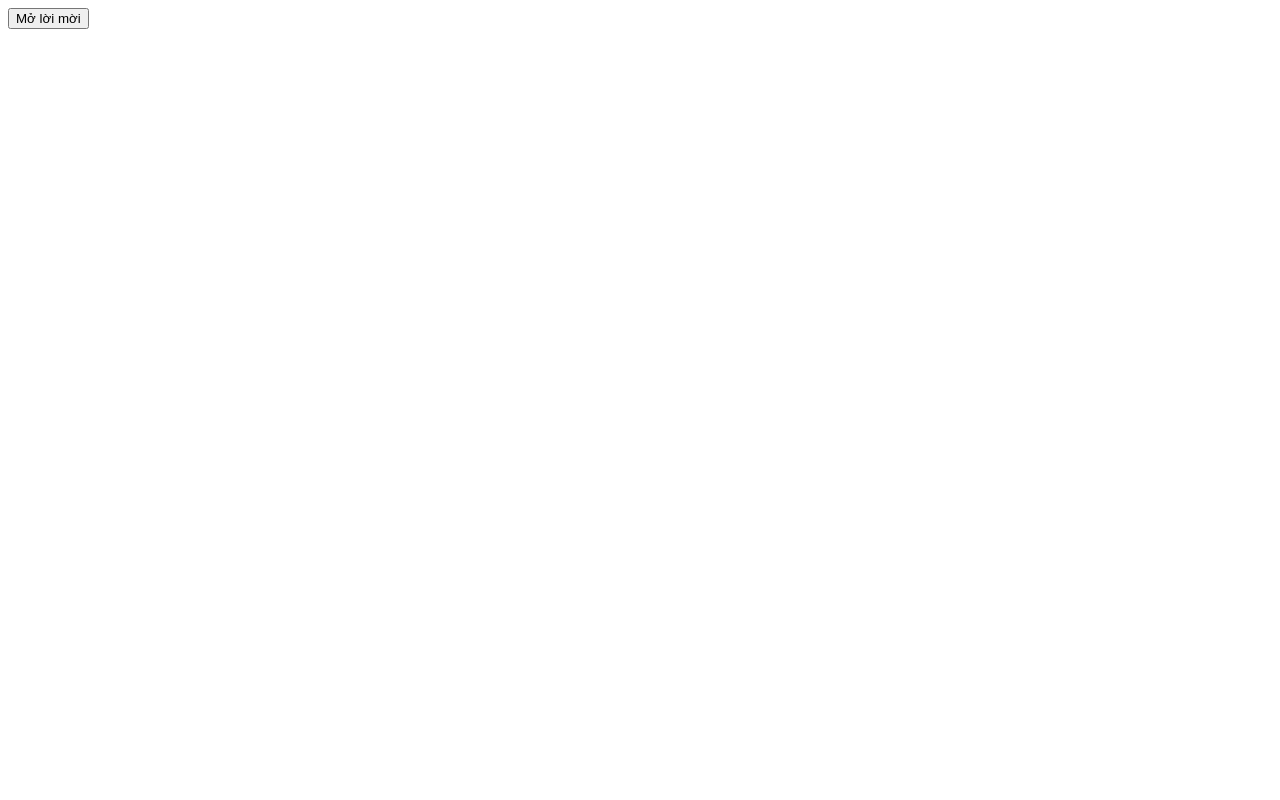
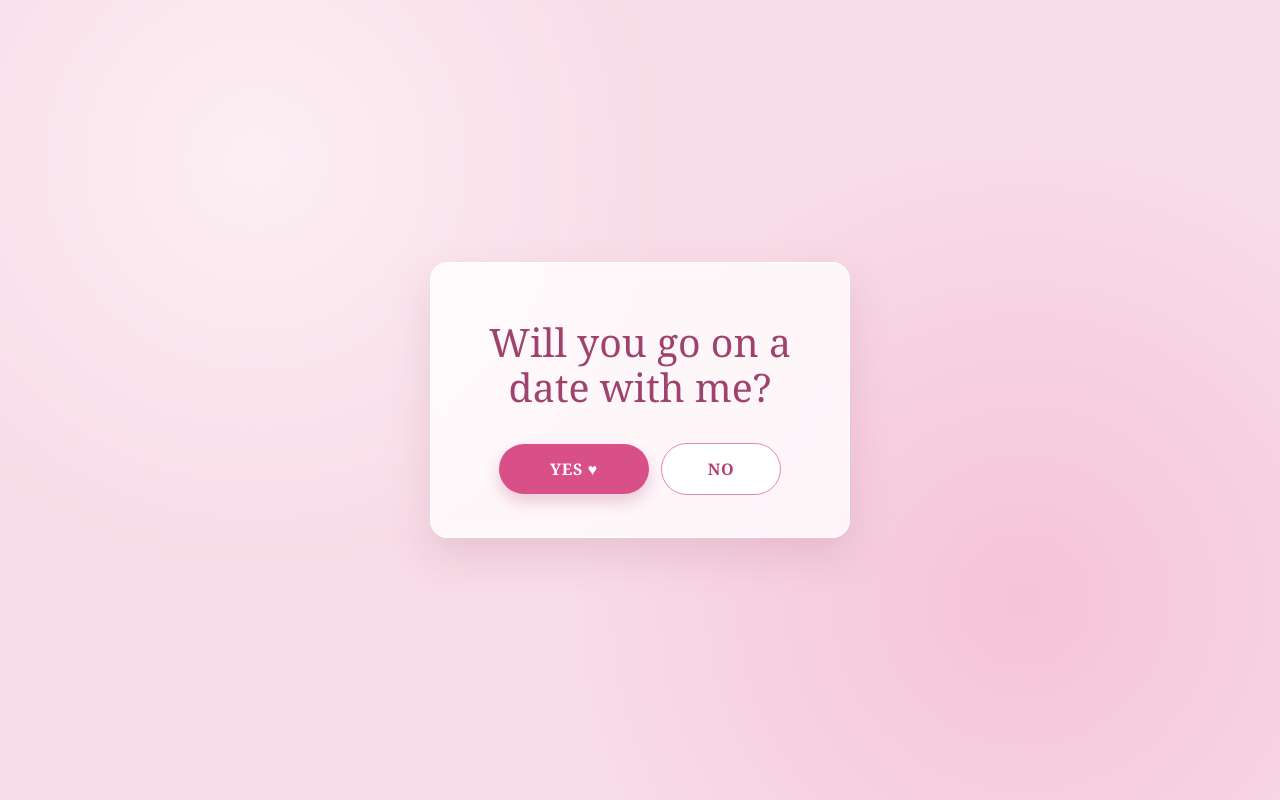
Before and after one commit to dnam-crab/my-darling-card, a React (Vite) app: page / in a window 1280 px wide. Built offline with nearby package versions, Linux system fonts and the light colour scheme.

Commit message:
feat: init question first page

```diff
--- a/src/App.tsx
+++ b/src/App.tsx
@@ -1,47 +1,20 @@
 import { useState } from "react";
-import { Envelope } from "./components/Envelope";
 import { Invitation } from "./components/Invitation";
-import { InvitationCard } from "./components/InvitationCard";
-import { MessageModal } from "./components/MessageModal";
 import { invitationConfig } from "./data/invitation";
 
-type Stage = "envelope" | "invitation" | "card";
+type Stage = "invitation";
 
 export default function App() {
-  const [stage, setStage] = useState<Stage>("envelope");
-  const [isMessageOpen, setIsMessageOpen] = useState(false);
-
-  function handleNoHover() {
-    // Placeholder: sau này thêm logic đổi vị trí nút NO bằng state/ref.
-  }
+  const [stage] = useState<Stage>("invitation");
 
   return (
     <main data-stage={stage}>
-      {stage === "envelope" && <Envelope onOpen={() => setStage("invitation")} />}
-
       {stage === "invitation" && (
         <Invitation
           question={invitationConfig.question}
           yesLabel={invitationConfig.yesLabel}
           noLabel={invitationConfig.noLabel}
-          onYes={() => setIsMessageOpen(true)}
-          onNoHover={handleNoHover}
-        />
-      )}
-
-      {stage === "card" && (
-        <InvitationCard title={invitationConfig.cardTitle} />
-      )}
-
-      {isMessageOpen && (
-        <MessageModal
-          prompt={invitationConfig.messagePrompt}
-          successMessage={invitationConfig.successMessage}
-          onClose={() => setIsMessageOpen(false)}
-          onReceiveCard={() => {
-            setIsMessageOpen(false);
-            setStage("card");
-          }}
+          onYes={() => undefined}
         />
       )}
     </main>
--- a/src/components/Invitation.tsx
+++ b/src/components/Invitation.tsx
@@ -1,9 +1,11 @@
+import { useRef, useState } from "react";
+import { createPortal } from "react-dom";
+
 type InvitationProps = {
   question: string;
   yesLabel: string;
   noLabel: string;
   onYes: () => void;
-  onNoHover: () => void;
 };
 
 export function Invitation({
@@ -11,17 +13,80 @@ export function Invitation({
   yesLabel,
   noLabel,
   onYes,
-  onNoHover,
 }: InvitationProps) {
+  const noButtonRef = useRef<HTMLButtonElement>(null);
+  const [noPosition, setNoPosition] = useState<{ left: number; top: number } | null>(null);
+
+  function moveNoButton() {
+    const button = noButtonRef.current;
+    if (!button) return;
+
+    const currentRect = button.getBoundingClientRect();
+    const buttonWidth = currentRect.width;
+    const buttonHeight = currentRect.height;
+    const viewportWidth = document.documentElement.clientWidth;
+    const viewportHeight = document.documentElement.clientHeight;
+    const currentLeft = currentRect.left;
+    const currentTop = currentRect.top;
+    const maxLeft = Math.max(0, viewportWidth - buttonWidth);
+    const maxTop = Math.max(0, viewportHeight - buttonHeight);
+
+    let nextPosition = {
+      left: Math.min(Math.max(0, currentLeft), maxLeft),
+      top: Math.min(Math.max(0, currentTop), maxTop),
+    };
+
+    for (let attempt = 0; attempt < 30; attempt += 1) {
+      const candidate = {
+        left: Math.random() * maxLeft,
+        top: Math.random() * maxTop,
+      };
+      const distance = Math.hypot(
+        candidate.left - currentLeft,
+        candidate.top - currentTop,
+      );
+
+      if (distance > 160) {
+        nextPosition = {
+          left: Math.min(Math.max(0, candidate.left), maxLeft),
+          top: Math.min(Math.max(0, candidate.top), maxTop),
+        };
+        break;
+      }
+    }
+
+    setNoPosition(nextPosition);
+  }
+
+  const noButton = (
+    <button
+      ref={noButtonRef}
+      className={`no-button${noPosition ? " no-button--escaped" : ""}`}
+      type="button"
+      onMouseEnter={moveNoButton}
+      onFocus={moveNoButton}
+      style={
+        noPosition
+          ? { left: noPosition.left, top: noPosition.top }
+          : undefined
+      }
+    >
+      {noLabel}
+    </button>
+  );
+
   return (
     <section data-component="invitation">
-      <p>{question}</p>
-      <button type="button" onClick={onYes}>
-        {yesLabel}
-      </button>
-      <button type="button" onMouseEnter={onNoHover}>
-        {noLabel}
-      </button>
+      <div className="invitation-card">
+        <p className="invitation-question">{question}</p>
+        <div className="invitation-actions">
+          <button className="yes-button" type="button" onClick={onYes}>
+            {yesLabel}
+          </button>
+          {!noPosition && noButton}
+        </div>
+      </div>
+      {noPosition && createPortal(noButton, document.body)}
     </section>
   );
 }
--- a/src/data/invitation.ts
+++ b/src/data/invitation.ts
@@ -1,7 +1,7 @@
 export const invitationConfig = {
-  question: "Nội dung lời mời sẽ đặt ở đây.",
-  yesLabel: "Đồng ý",
-  noLabel: "Không",
+  question: "Will you go on a date with me?",
+  yesLabel: "YES ♥",
+  noLabel: "NO",
   messagePrompt: "Bạn có điều gì muốn nhắn lại không?",
   successMessage: "Lời nhắn đã được ghi nhận.",
   cardTitle: "Save the Date",
--- a/src/main.tsx
+++ b/src/main.tsx
@@ -1,6 +1,7 @@
 import { StrictMode } from "react";
 import { createRoot } from "react-dom/client";
 import App from "./App";
+import "./styles.css";
 
 createRoot(document.getElementById("root")!).render(
   <StrictMode>
--- /dev/null
+++ b/src/styles.css
@@ -0,0 +1,119 @@
+:root {
+  font-family: Georgia, "Times New Roman", serif;
+  color: #9f426d;
+  background: #f7dce7;
+  font-synthesis: none;
+  text-rendering: optimizeLegibility;
+}
+
+* {
+  box-sizing: border-box;
+}
+
+html,
+body,
+#root {
+  width: 100%;
+  min-height: 100%;
+  overflow: hidden;
+}
+
+body {
+  margin: 0;
+  min-width: 0;
+  min-height: 100dvh;
+  background:
+    radial-gradient(circle at 20% 20%, rgb(255 255 255 / 55%), transparent 34%),
+    radial-gradient(circle at 80% 75%, rgb(244 182 207 / 65%), transparent 38%),
+    #f8dce7;
+}
+
+button {
+  font: inherit;
+}
+
+main {
+  display: grid;
+  width: 100%;
+  min-height: 100dvh;
+  place-items: center;
+  padding: 24px;
+  overflow: hidden;
+}
+
+[data-component="invitation"] {
+  width: min(100%, 420px);
+}
+
+.invitation-card {
+  padding: 56px 28px 42px;
+  text-align: center;
+  background: rgb(255 255 255 / 78%);
+  border: 1px solid rgb(255 255 255 / 85%);
+  border-radius: 18px;
+  box-shadow: 0 18px 42px rgb(151 74 111 / 16%);
+  backdrop-filter: blur(8px);
+}
+
+.invitation-question {
+  margin: 0 auto 34px;
+  font-size: clamp(1.7rem, 7vw, 2.45rem);
+  line-height: 1.15;
+}
+
+.yes-button {
+  min-width: 150px;
+  padding: 14px 28px;
+  color: #fff;
+  font-size: 1rem;
+  font-weight: 700;
+  letter-spacing: 0.04em;
+  cursor: pointer;
+  background: #d94f87;
+  border: 0;
+  border-radius: 999px;
+  box-shadow: 0 8px 16px rgb(185 59 111 / 25%);
+  transition: transform 160ms ease, box-shadow 160ms ease;
+}
+
+.yes-button:hover {
+  box-shadow: 0 10px 20px rgb(185 59 111 / 32%);
+  transform: translateY(-2px);
+}
+
+.yes-button:active {
+  transform: translateY(0);
+}
+
+.invitation-actions {
+  display: flex;
+  align-items: center;
+  justify-content: center;
+  gap: 12px;
+}
+
+.no-button {
+  min-width: 120px;
+  max-width: calc(100vw - 20px);
+  padding: 14px 24px;
+  color: #b33d70;
+  font-size: 1rem;
+  font-weight: 700;
+  letter-spacing: 0.04em;
+  cursor: default;
+  background: #fff;
+  border: 1px solid #e28aae;
+  white-space: nowrap;
+  border-radius: 999px;
+  transition: transform 160ms ease;
+}
+
+.no-button:hover {
+  transform: translateY(-2px);
+}
+
+.no-button--escaped {
+  position: fixed;
+  z-index: 10;
+  transition: left 90ms ease-out, top 90ms ease-out;
+}
```
